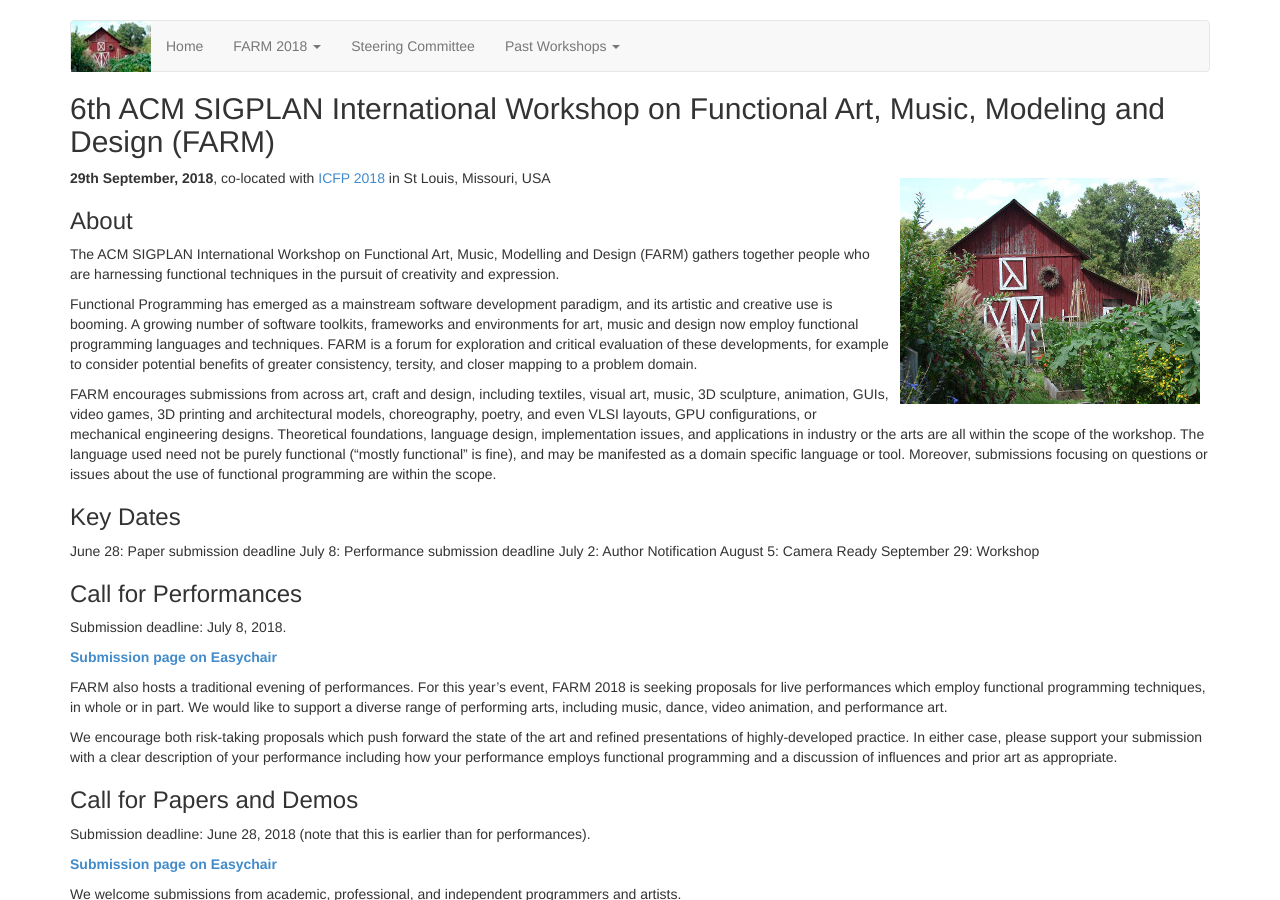
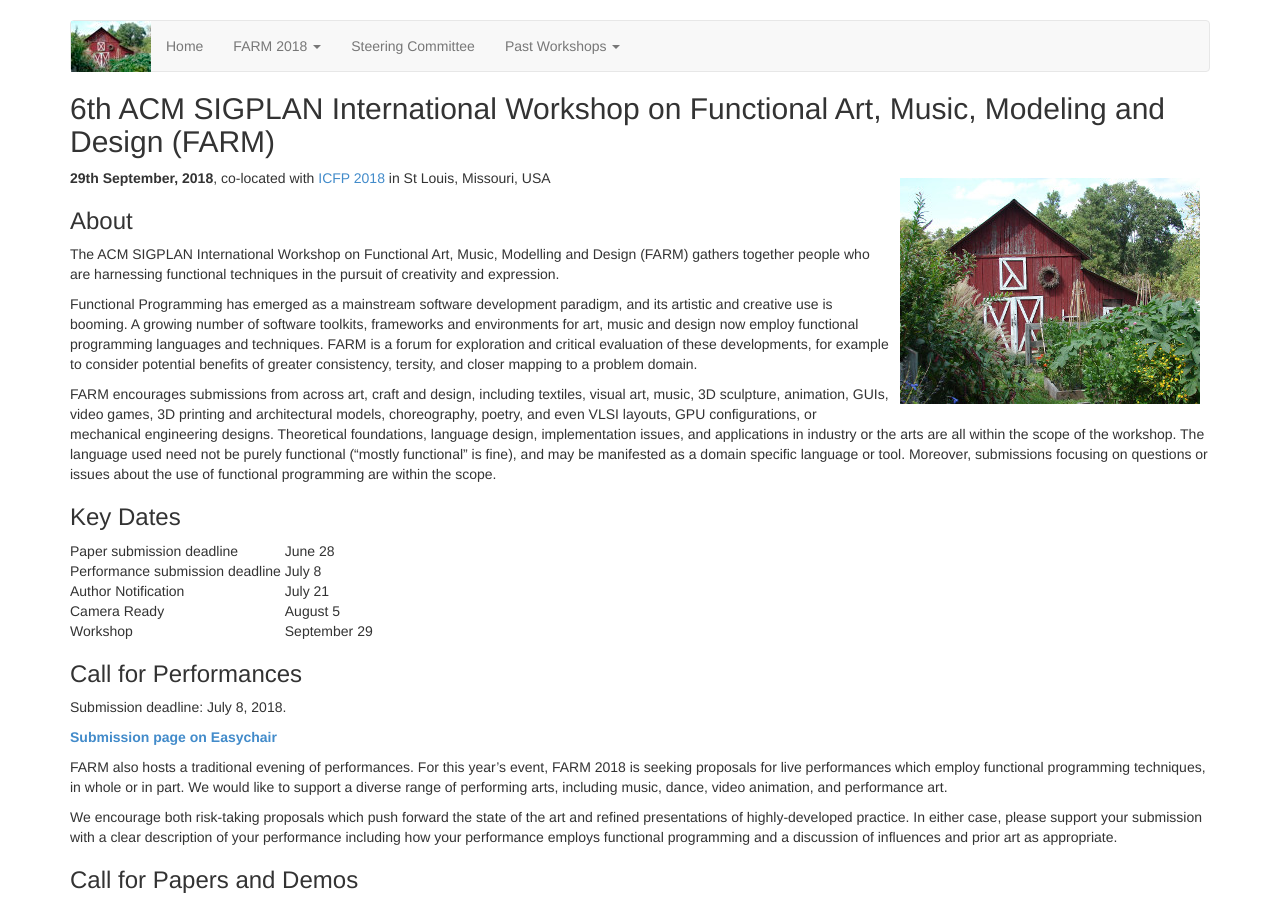
Before and after one commit to functional-art/functional-art.github.com, a Jekyll site: the page built from 2018/index.md, in a window 1280 px wide and 900 px high. Built offline with Jekyll 4.4.1, drawn with Linux system fonts in a browser that asks for light colours; nearby versions of some CDN libraries.

Commit message:
one more try with key dates table formatting

```diff
--- a/2018/index.md
+++ b/2018/index.md
@@ -39,11 +39,11 @@
 
 ### Key Dates
 
-June 28: Paper submission deadline
-July 8: Performance submission deadline
-July 2: Author Notification
-August 5: Camera Ready
-September 29: Workshop
+| Paper submission deadline || June 28 |
+| Performance submission deadline || July 8 |
+| Author Notification || July 21|
+| Camera Ready || August 5 |
+| Workshop || September 29 |
 
 ### Call for Performances
 
```
